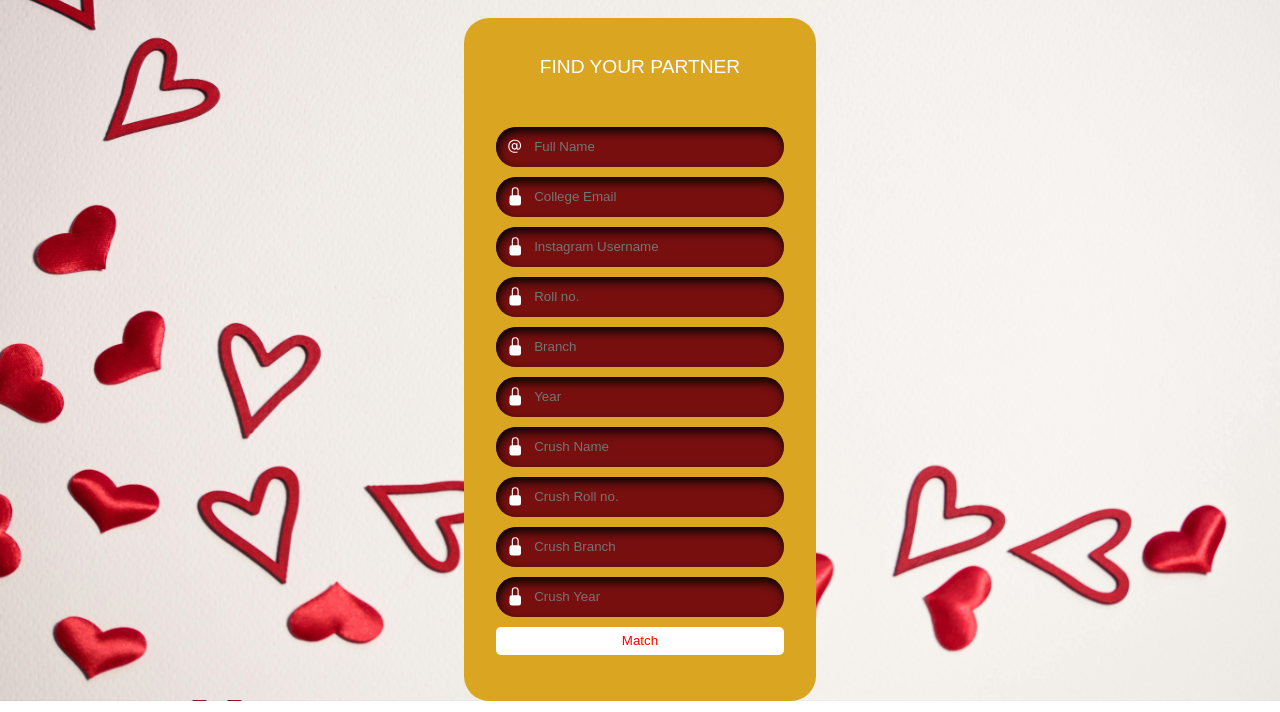
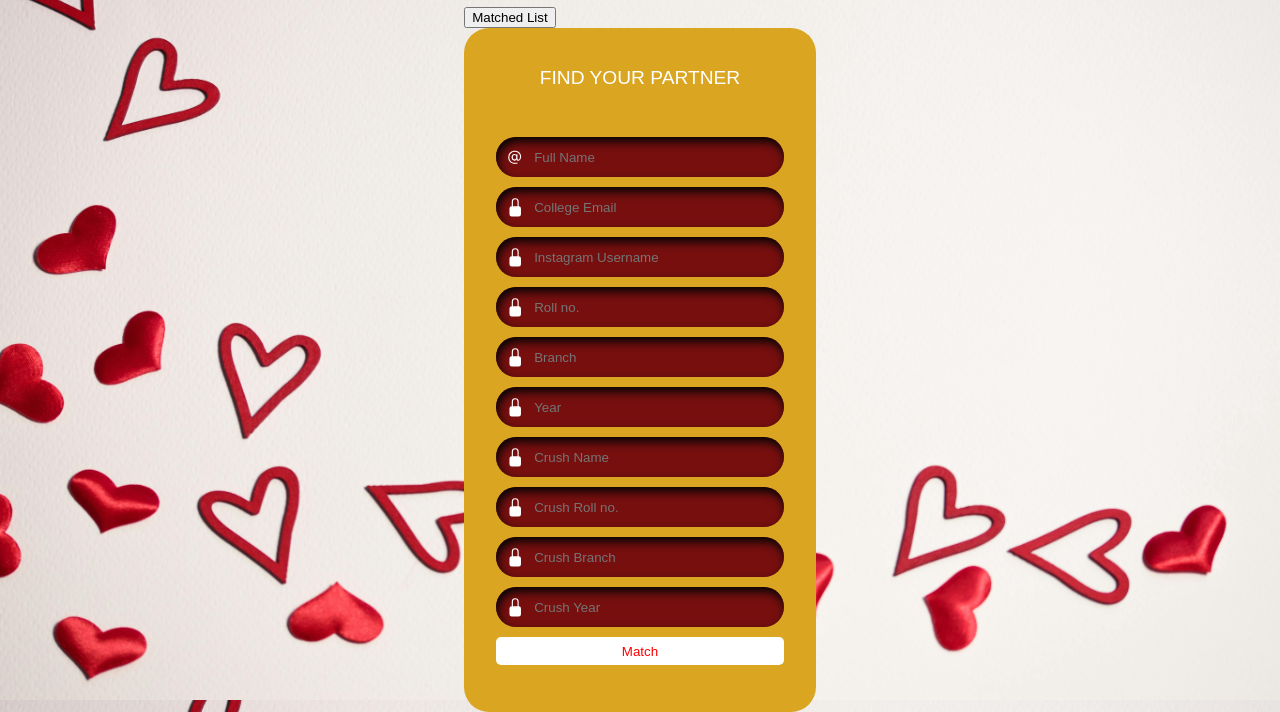
Before and after one commit to shivamworld0608/fest_date, a website: page index.html in a window 1280 px wide. Shown: the part 100-812 px from the top of the page. Drawn offline with Linux system fonts and the light colour scheme.

Commit message:
Update index.html

```diff
--- a/index.html
+++ b/index.html
@@ -33,7 +33,8 @@
 
 
 
-
+    <div class="center222">
+    <button class="button222" onclick="window.location.href='matchlist.html'">Matched List</button></div>
     <form class="form" action="/submit" method="post">
       <p id="heading">FIND YOUR PARTNER</p>
 
```
